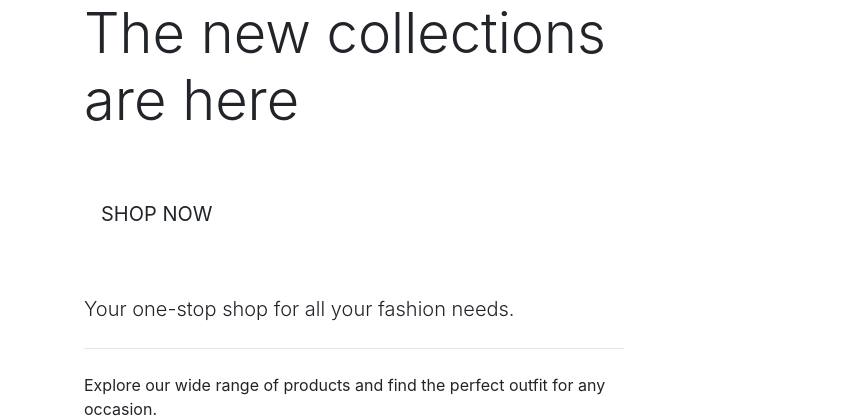
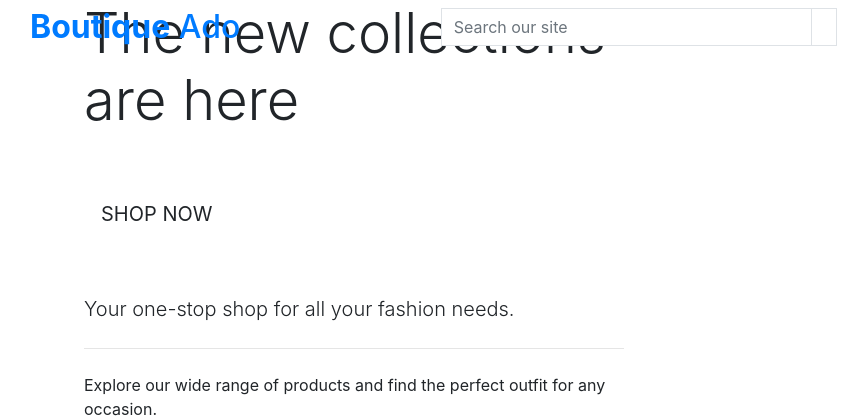
Before and after one commit to JarlathMacS/boutique_ado_v1, a Django app: template home/templates/home/index.html in a window 1280 px wide. Shown: the top 420 px of the page, without its empty margins (1-869 px from the left). Run offline with Django 3.2, Linux system fonts and the light colour scheme; the template is opened without the code that fills it, so the values that code supplies are empty.

Commit message:
add content to base template

```diff
--- a/templates/base.html
+++ b/templates/base.html
@@ -40,7 +40,38 @@
 
 <body>
 
-    <header class="container-fluid fixed-top"></header>
+    <header class="container-fluid fixed-top">
+        <div class="row">
+            <div class="col-12 col-lg-4 my-auto py-1 py-lg-0 text-center text-lg-left">
+                <a class="nav-link main-logo-link" href="{% url 'home' %}">
+                    <h2 class="logo-font text-black my-0"><strong>Boutique</strong> Ado</h2>
+                </a>
+            </div>
+            <div class="col-12 col-lg-4 my-auto py-1 py-lg-0">
+                <form method="GET" action="">
+                    <div class="input-group w-100">
+                        <input class="form-control border border-black rounded-0" type="text" name="q"
+                            placeholder="Search our site">
+                        <div class="input-group-append">
+                            <button class="form-control btn btn-black border border-black rounded-0" type="submit">
+                                <span class="icon">
+                                    <i class="fas fa-search"></i>
+                                </span>
+                            </button>
+                        </div>
+                    </div>
+                </form>
+            </div>
+            <div class="col-12 col-lg-4 my-auto py-1 py-lg-0">
+                <ul class="list-inline list-unstyled text-center text-lg-right my-0">
+                    <li class="list-inline-item dropdown">
+                    </li>
+                    <li class="list-inline-item">
+                    </li>
+                </ul>
+            </div>
+        </div>
+    </header>
     {% if messages %}
 
     <div class="message-container"></div>
```
